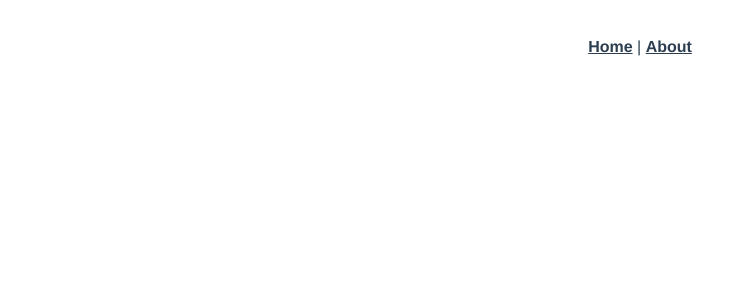
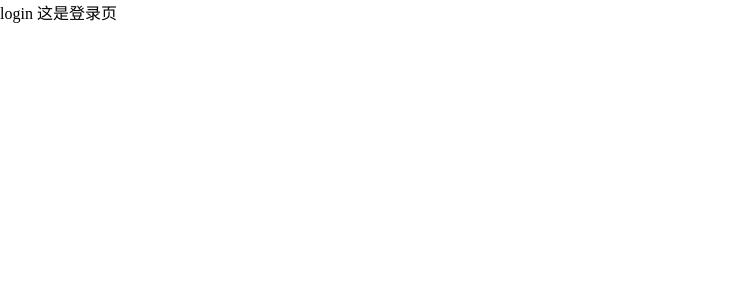
Before and after one commit to sunyill/toutiao, a Vue app: page /#/home in a window 1280 px wide. Shown: the top 300 px of the page, without its empty margins (0-755 px from the left). Built offline with nearby package versions, Linux system fonts and the light colour scheme.

Commit message:
3.整理资源,清除无用样式

```diff
--- a/src/App.vue
+++ b/src/App.vue
@@ -1,29 +1,7 @@
 <template>
-  <div id="app">
-    <div id="nav">
-      <router-link to="/">Home</router-link> |
-      <router-link to="/about">About</router-link>
-    </div>
-    <router-view/>
-  </div>
+  <router-view></router-view>
 </template>
 
-<style lang="less">
-#app {
-  font-family: 'Avenir', Helvetica, Arial, sans-serif;
-  -webkit-font-smoothing: antialiased;
-  -moz-osx-font-smoothing: grayscale;
-  text-align: center;
-  color: #2c3e50;
-}
-#nav {
-  padding: 30px;
-  a {
-    font-weight: bold;
-    color: #2c3e50;
-    &.router-link-exact-active {
-      color: #42b983;
-    }
-  }
-}
+<style lang="less" scoped>
+
 </style>
--- a/src/main.js
+++ b/src/main.js
@@ -1,7 +1,8 @@
 import Vue from 'vue'
 import App from './App.vue'
 import router from './router'
-
+// 引入样式布局
+import './styles/index.less'
 import ElementUi from 'element-ui' // 引入UI
 import 'element-ui/lib/theme-chalk/index.css' // 引入样式"
 Vue.config.productionTip = false
--- a/src/router.js
+++ b/src/router.js
@@ -1,6 +1,7 @@
 import Vue from 'vue'
 import Router from 'vue-router'
-import Home from './views/Home.vue'
+import Login from './views/home'
+import Home from './views/login'
 
 Vue.use(Router)
 
@@ -8,16 +9,21 @@ export default new Router({
   routes: [
     {
       path: '/',
+      redirect: '/home'
+
+    }, {
+      path: '/login',
+      name: 'login',
+      component: Login
+    },
+    {
+      path: '/home',
       name: 'home',
       component: Home
-    },
-    {
-      path: '/about',
-      name: 'about',
       // route level code-splitting
       // this generates a separate chunk (about.[hash].js) for this route
       // which is lazy-loaded when the route is visited.
-      component: () => import(/* webpackChunkName: "about" */ './views/About.vue')
+      // component: () => import(/* webpackChunkName: "about" */ './views/About.vue')
     }
   ]
 })
--- /dev/null
+++ b/src/styles/index.less
@@ -0,0 +1,78 @@
+body {
+  margin: 0;
+  padding: 0;
+}
+*,
+*:before,
+*:after {
+  box-sizing: inherit;
+}
+
+li {
+  list-style: none;
+}
+dl,
+dd,
+dt,
+ul,
+li {
+  margin: 0;
+  padding: 0;
+}
+
+.no-padding {
+  padding: 0px !important;
+}
+
+.padding-content {
+  padding: 4px 0;
+}
+
+a:focus,
+a:active {
+  outline: none;
+}
+
+a,
+a:focus,
+a:hover {
+  cursor: pointer;
+  color: inherit;
+  text-decoration: none;
+}
+
+b {
+  font-weight: normal;
+}
+
+div:focus {
+  outline: none;
+}
+
+.fr {
+  float: right;
+}
+
+.fl {
+  float: left;
+}
+
+.pr-5 {
+  padding-right: 5px;
+}
+
+.pl-5 {
+  padding-left: 5px;
+}
+
+.block {
+  display: block;
+}
+
+.pointer {
+  cursor: pointer;
+}
+
+.inlineBlock {
+  display: block;
+}
--- a/src/views/About.vue
+++ /dev/null
@@ -1,5 +0,0 @@
-<template>
-  <div class="about">
-    <h1>This is an about page</h1>
-  </div>
-</template>
--- a/src/views/Home.vue
+++ /dev/null
@@ -1,18 +0,0 @@
-<template>
-  <div class="home">
-    <img alt="Vue logo" src="../assets/logo.png">
-    <HelloWorld msg="Welcome to Your Vue.js App"/>
-  </div>
-</template>
-
-<script>
-// @ is an alias to /src
-import HelloWorld from '@/components/HelloWorld.vue'
-
-export default {
-  name: 'home',
-  components: {
-    HelloWorld
-  }
-}
-</script>
--- /dev/null
+++ b/src/views/home/index.vue
@@ -0,0 +1,13 @@
+<template>
+  <div> 这是首页home </div>
+</template>
+
+<script>
+export default {
+
+}
+</script>
+
+<style>
+
+</style>
--- /dev/null
+++ b/src/views/login/index.vue
@@ -0,0 +1,13 @@
+<template>
+  <div>login 这是登录页</div>
+</template>
+
+<script>
+export default {
+
+}
+</script>
+
+<style>
+
+</style>
```
